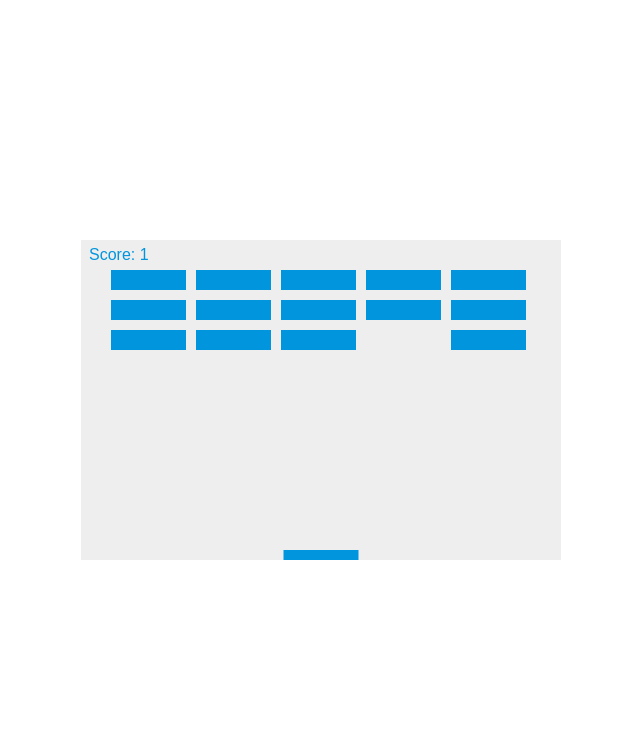
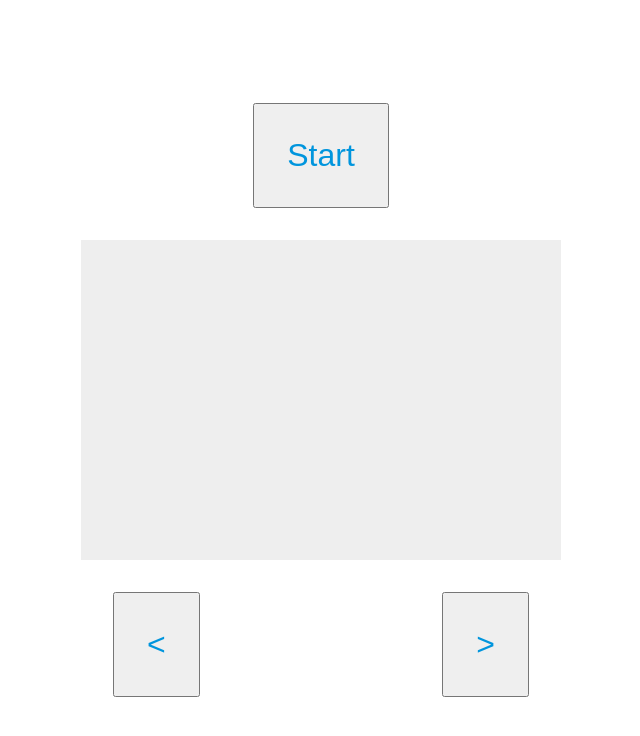
Before and after one commit to CakeNull/spo, a website: page src/index.html in a window 1280 px wide. Shown: the whole page, without its empty margins (319-959 px from the left). Drawn offline with Linux system fonts and the light colour scheme.

Commit message:
add touch support

```diff
--- a/src/index.html
+++ b/src/index.html
@@ -6,17 +6,33 @@
     <link rel="stylesheet" href="style.css">
   </head>
   <body>
-    <canvas id="Canvas" width="480" height="320"></canvas>
+    <main>
+      <button id="start">Start</button>
+      <canvas id="Canvas" width="480" height="320"></canvas>
+      <button id="left">&lt;</button>
+      <button id="right">&gt;</button>
+    </main>
+
     <script type="module">
       import * as Game from './main.mjs';
 
-      const canvas = document.getElementById("Canvas");
+      document.getElementById('start').addEventListener("click", (event) => {
+        const canvas = document.getElementById("Canvas");
 
-      Game.start(canvas);
+        Game.start(canvas);
 
-      document.addEventListener("keydown", Game.keyDownHandler, false);
-      document.addEventListener("keyup", Game.keyUpHandler, false);
-      document.addEventListener("mousemove", Game.mouseMoveHandler, false);
+        const right = document.getElementById('right');
+        right.addEventListener("mousedown", Game.rightButtonDownHandler, false);
+        right.addEventListener("mouseup", Game.rightButtonUpHandler, false);
+
+        const left = document.getElementById('left');
+        left.addEventListener("mousedown", Game.leftButtonDownHandler, false);
+        left.addEventListener("mouseup", Game.leftButtonUpHandler, false);
+
+        document.addEventListener("keydown", Game.keyDownHandler, false);
+        document.addEventListener("keyup", Game.keyUpHandler, false);
+        canvas.addEventListener("mousemove", Game.mouseMoveHandler, false);
+      })
     </script>
   </body>
 </html>
--- a/src/main.mjs
+++ b/src/main.mjs
@@ -165,6 +165,22 @@ function mouseMoveHandler(e) {
   }
 }
 
+function leftButtonDownHandler(event) {
+    leftPressed = true;
+}
+
+function leftButtonUpHandler(event) {
+    leftPressed = false;
+}
+
+function rightButtonDownHandler(event) {
+    rightPressed = true;
+}
+
+function rightButtonUpHandler(event) {
+    rightPressed = false;
+}
+
 function getRandomInt(max) {
     return Math.floor(Math.random() * max);
 }
@@ -185,5 +201,9 @@ export {
     start,
     keyDownHandler,
     keyUpHandler,
-    mouseMoveHandler
+    mouseMoveHandler,
+    leftButtonDownHandler,
+    leftButtonUpHandler,
+    rightButtonDownHandler,
+    rightButtonUpHandler
 }
--- a/src/style.css
+++ b/src/style.css
@@ -5,11 +5,27 @@
 canvas {
     background: #eee;
     display: block;
-    margin: 0 auto;
 }
 body {
     display: flex;
     align-items: center;
     justify-content: center;
+    align-content: center;
     height: 100%
 }
+button {
+    display: block;
+    font-size: 2em;
+    margin: 1em;
+    padding: 1em;
+    color: #0095DD;
+}
+#start {
+    margin: 1em auto;
+}
+#left {
+    float: left;
+}
+#right {
+    float: right;
+}
```
